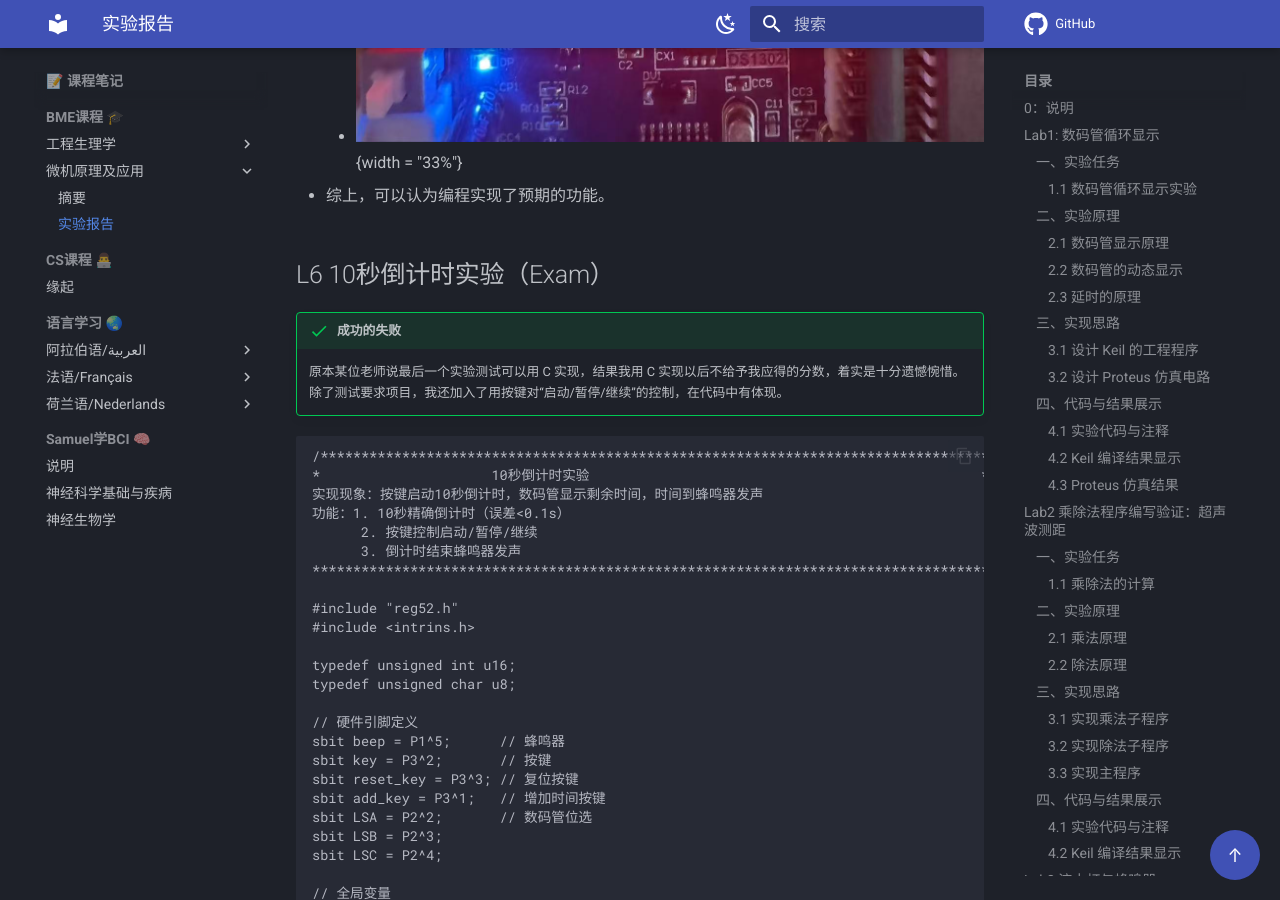
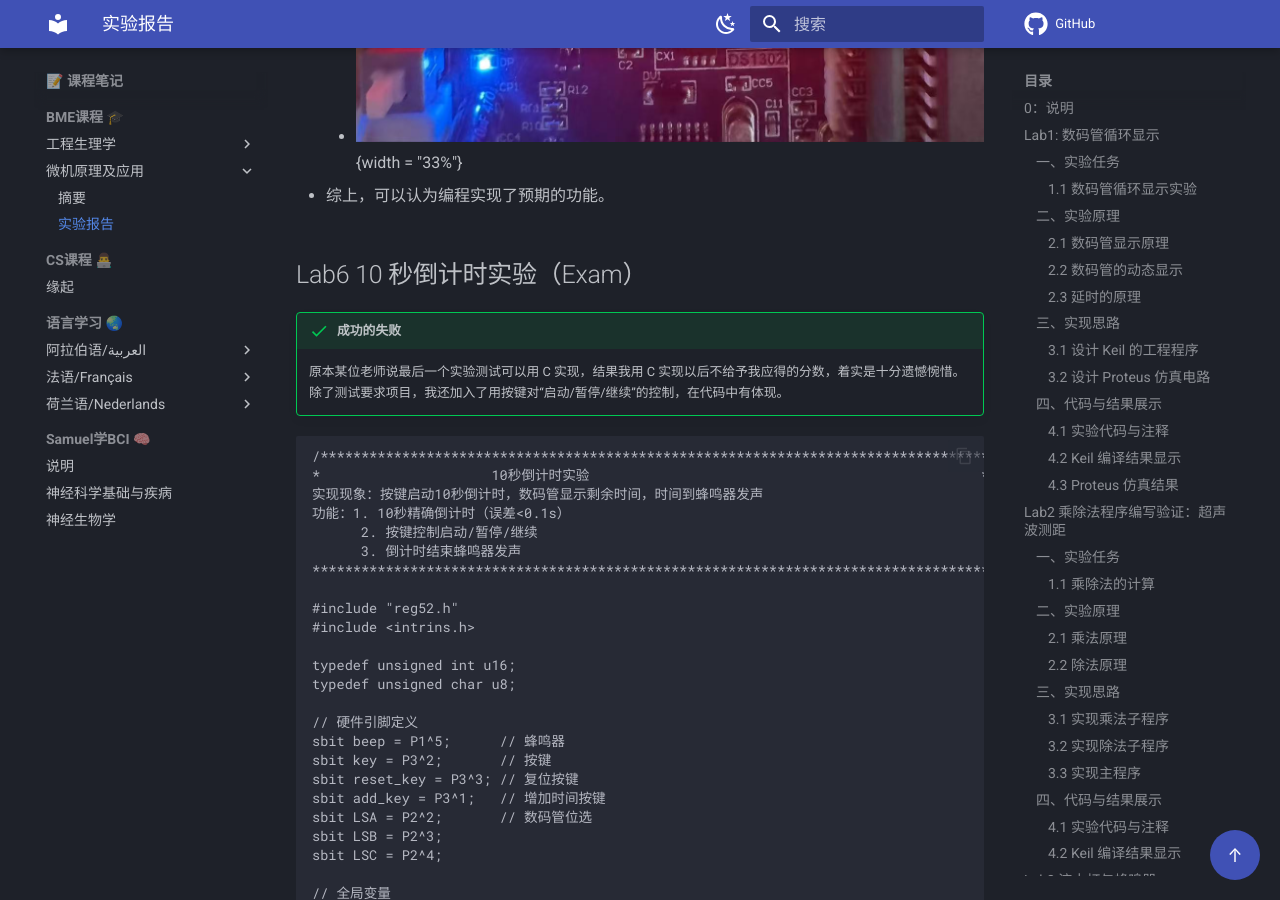
Before and after one commit to 3SamuelW/note, an MkDocs documentation site: the page built from docs/notes/bme/micro-computer/reports.md, in a window 1280 px wide and 900 px high, scrolled down 67190 px. Built offline with MkDocs 1.6.1 and Material for MkDocs 9.7.7, drawn with Linux system fonts in a browser that asks for light colours; comment, search, counter and statistics services are not loaded.

Commit message:
update: micro-computer notes repair 0814-4

```diff
--- a/docs/notes/bme/micro-computer/reports.md
+++ b/docs/notes/bme/micro-computer/reports.md
@@ -2246,7 +2246,7 @@
 
 - 综上，可以认为编程实现了预期的功能。
 
-## L6 10秒倒计时实验（Exam）
+## Lab6 10 秒倒计时实验（Exam）
 
 !!! success "成功的失败"
 	原本某位老师说最后一个实验测试可以用 C 实现，结果我用 C 实现以后不给予我应得的分数，着实是十分遗憾惋惜。除了测试要求项目，我还加入了用按键对“启动/暂停/继续”的控制，在代码中有体现。
```
